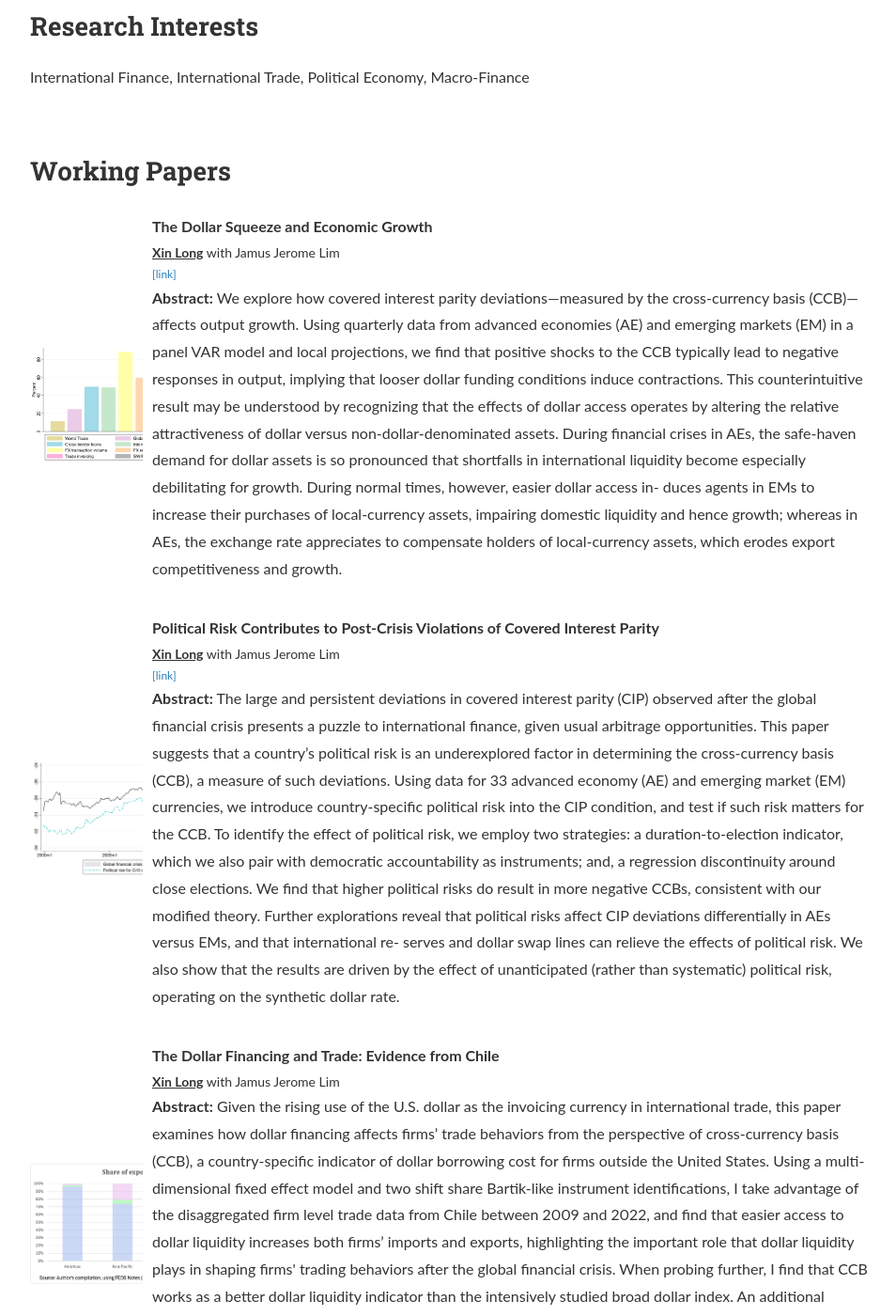
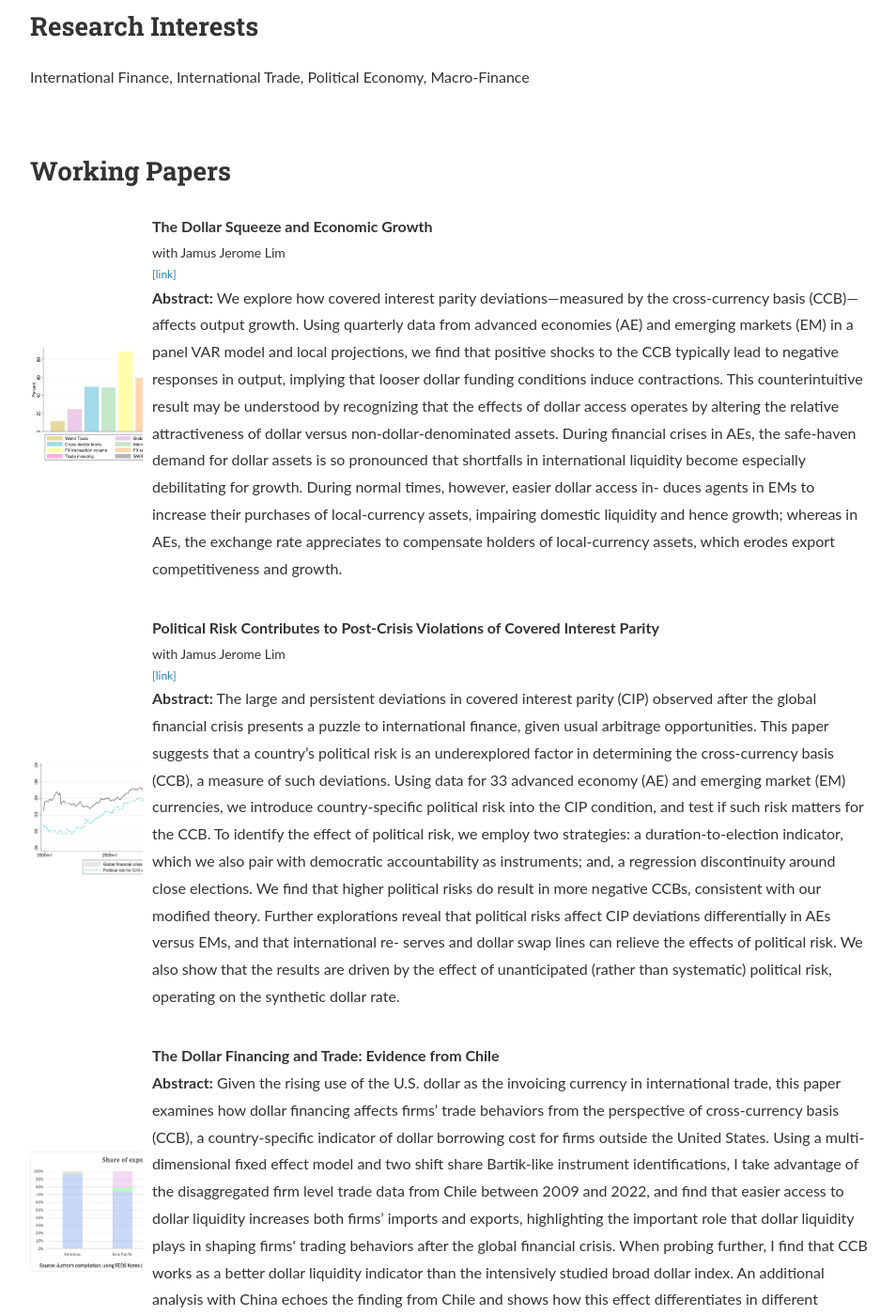
Before and after one commit to longxin94/longdxin94.github.io, a Jekyll site: the page index.html, which Jekyll copies as it is, in a window 1280 px wide and 1400 px high, scrolled down 657 px. Shown: the whole window at 94% size, without its empty margins (160-1114 px from the left). Built offline with Jekyll 4.4.1, drawn with Linux system fonts in a browser that asks for light colours; nearby versions of some CDN libraries; a style sheet for code colours, icons or effects is not loaded.

Commit message:
change author name

```diff
--- a/index.html
+++ b/index.html
@@ -152,7 +152,7 @@
                 <div class="pubImg" style="background-image:url(&quot;./paper_assets/longxin-paper1.png&quot;);"></div>
                 <div class="pubInfo">
                   <div class="pubTitle"><b>The Dollar Squeeze and Economic Growth</b></div>
-                  <div class="pubAuthor"> <strong><u>Xin Long</u></strong> with Jamus Jerome Lim</div>
+                  <div class="pubAuthor"> with Jamus Jerome Lim</div>
 <!--                  <div class="pubConf"><b><iXXX</i></b></div>-->
                   <div class="pubPDF"><a href="https://longxin94.github.io/papers/The_Dollar_Squeeze.pdf" target="_blank"
                       rel="noopener noreferrer">[link]</a> </div>
@@ -166,7 +166,7 @@
                 <div class="pubImg" style="background-image:url(&quot;./paper_assets/longxin-paper2.png&quot;);"></div>
                 <div class="pubInfo">
                   <div class="pubTitle"><b>Political Risk Contributes to Post-Crisis Violations of Covered Interest Parity</b></div>
-                  <div class="pubAuthor"> <strong><u>Xin Long</u></strong> with Jamus Jerome Lim</div>
+                  <div class="pubAuthor"> with Jamus Jerome Lim</div>
 <!--                  <div class="pubConf"><b><i>XXX</i></b></div>-->
                   <div class="pubPDF"><a href="https://longxin94.github.io/papers/Political_Risk_Violations_CIP.pdf" target="_blank"
                       rel="noopener noreferrer">[link]</a> </div>
@@ -180,7 +180,7 @@
                 <div class="pubImg" style="background-image:url(&quot;./paper_assets/longxin-paper3.jpg&quot;);"></div>
                 <div class="pubInfo">
                   <div class="pubTitle"><b>The Dollar Financing and Trade: Evidence from Chile</b></div>
-                  <div class="pubAuthor"> <strong><u>Xin Long</u></strong> with Jamus Jerome Lim</div>
+<!--                  <div class="pubAuthor"> <strong><u>Xin Long</u></strong> with Jamus Jerome Lim</div>-->
                   <!--                  <div class="pubConf"><b><i>XXX</i></b></div>-->
 <!--                  <div class="pubPDF"><a href="https://longxin94.github.io/papers/Political_Risk_Violations_CIP.pdf" target="_blank"-->
 <!--                                         rel="noopener noreferrer">[link]</a> </div>-->
```
